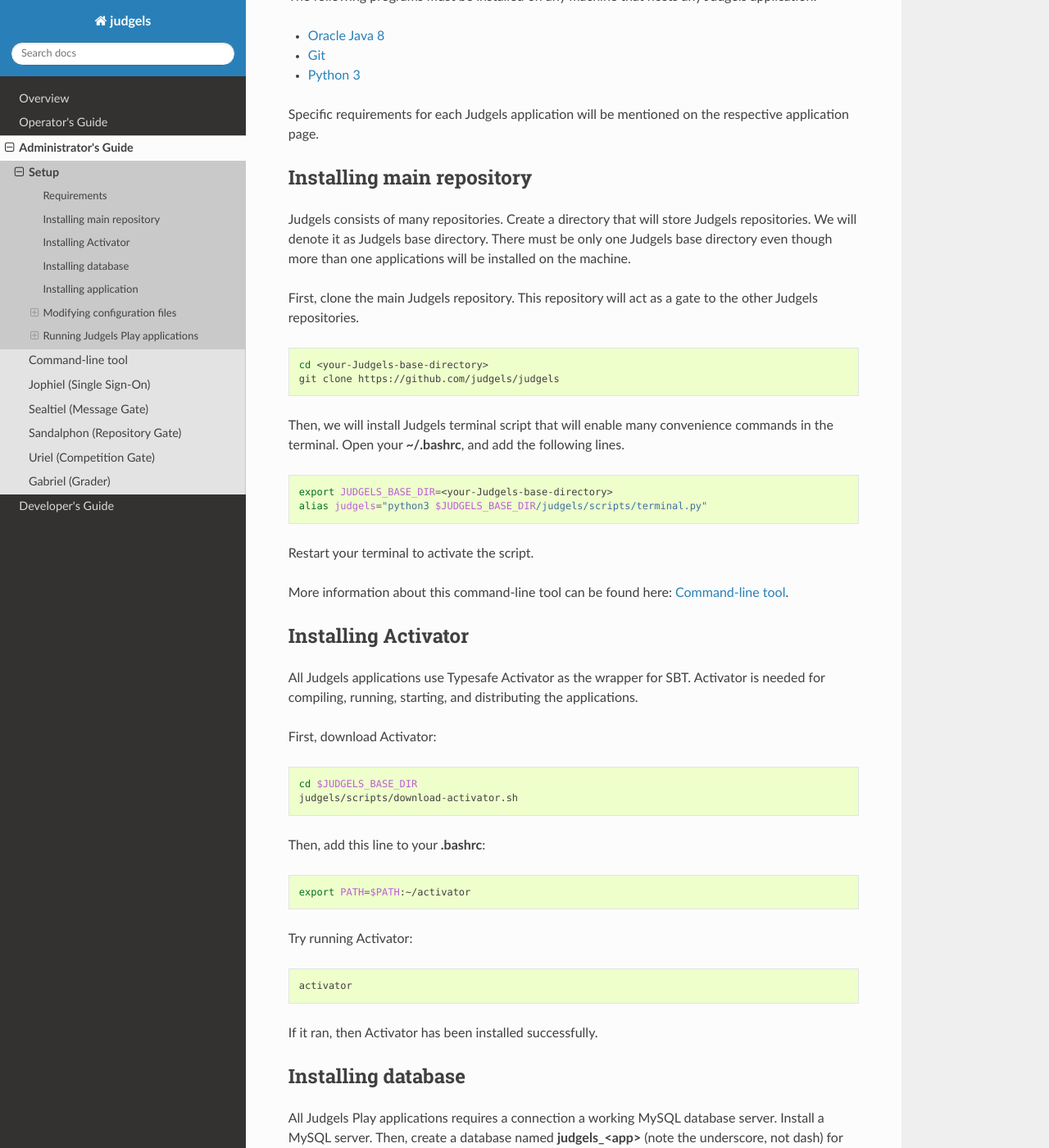
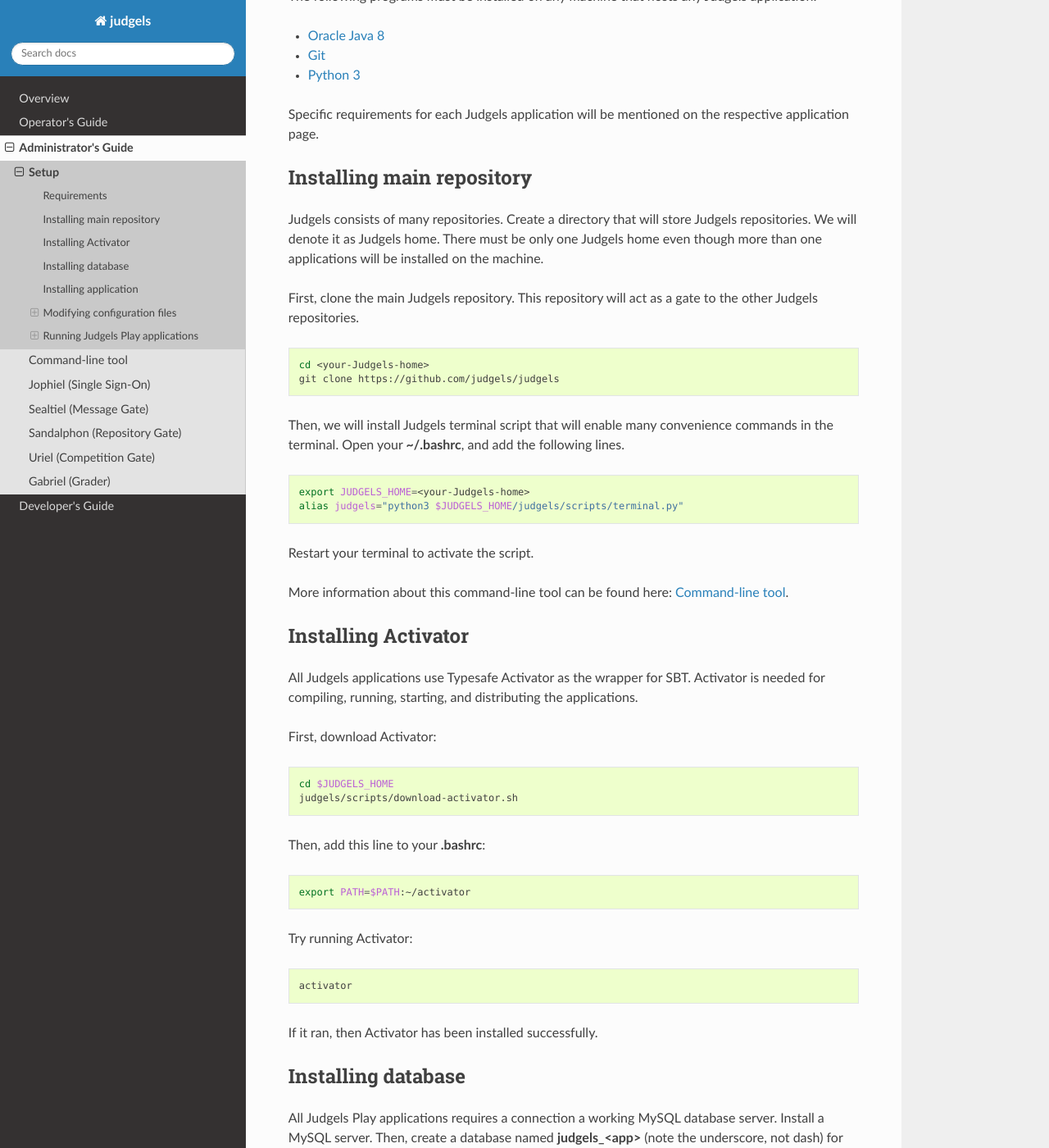
Before and after one commit to judgels/judgels, a Sphinx documentation site: the page built from docs/administrator/setup.rst, in a window 1280 px wide and 1400 px high, scrolled down 520 px. Shown: the whole window at 82% size. Built offline with Sphinx 7.4.7 and the Read the Docs theme 2.0.0, drawn with Linux system fonts in a browser that asks for light colours; formulas are drawn with MathJax 3; some of the changed text lies outside the part shown.

Commit message:
Change Judgels base directory term to Judgels home

```diff
--- a/docs/administrator/setup.rst
+++ b/docs/administrator/setup.rst
@@ -24,21 +24,21 @@
 Installing main repository
 --------------------------
 
-Judgels consists of many repositories. Create a directory that will store Judgels repositories. We will denote it as Judgels base directory. There must be only one Judgels base directory even though more than one applications will be installed on the machine.
+Judgels consists of many repositories. Create a directory that will store Judgels repositories. We will denote it as Judgels home. There must be only one Judgels home even though more than one applications will be installed on the machine.
 
 First, clone the main Judgels repository. This repository will act as a gate to the other Judgels repositories.
 
 .. sourcecode:: bash
 
-    cd <your-Judgels-base-directory>
+    cd <your-Judgels-home>
     git clone https://github.com/judgels/judgels
 
 Then, we will install Judgels terminal script that will enable many convenience commands in the terminal. Open your **~/.bashrc**, and add the following lines.
 
 .. sourcecode:: bash
 
-    export JUDGELS_BASE_DIR=<your-Judgels-base-directory>
-    alias judgels="python3 $JUDGELS_BASE_DIR/judgels/scripts/terminal.py"
+    export JUDGELS_HOME=<your-Judgels-home>
+    alias judgels="python3 $JUDGELS_HOME/judgels/scripts/terminal.py"
 
 Restart your terminal to activate the script.
 
@@ -53,7 +53,7 @@
 
 .. sourcecode:: bash
 
-    cd $JUDGELS_BASE_DIR
+    cd $JUDGELS_HOME
     judgels/scripts/download-activator.sh
 
 Then, add this line to your **.bashrc**:
@@ -165,9 +165,9 @@
 
 In production mode, we will deploy standalone executable files without the source code.
 
-#. Run the :code:`judgels dist <app>` command. It will create a zip file JUDGELS_BASE_DIR/dist/**<app>-<version>.zip**.
-#. Copy the zip file to the target machine, in its own JUDGELS_BASE_DIR/dist directory.
-#. Unzip the file. There should be a directory JUDGELS_BASE_DIR/dist/<app>-<version>.
+#. Run the :code:`judgels dist <app>` command. It will create a zip file JUDGELS_HOME/dist/**<app>-<version>.zip**.
+#. Copy the zip file to the target machine, in its own JUDGELS_HOME/dist directory.
+#. Unzip the file. There should be a directory JUDGELS_HOME/dist/<app>-<version>.
 #. If you run in HTTPS, you have to create a directory **conf** inside the above directory. This is probably a Play framework bug, and has been reported in this `GitHub issue <https://github.com/playframework/playframework/issues/4820>`_.
 #. Run the :code:`judgels start <app> <version>` or :code:`judgels start-https <app> <version>` command.
 
--- a/docs/administrator/terminal.rst
+++ b/docs/administrator/terminal.rst
@@ -18,8 +18,8 @@
 
 .. sourcecode:: bash
 
-    export JUDGELS_BASE_DIR=<your-Judgels-base-directory>
-    alias judgels="python3 $JUDGELS_BASE_DIR/judgels/scripts/terminal.py"
+    export JUDGELS_HOME=<your-Judgels-home>
+    alias judgels="python3 JUDGELS_HOME/judgels/scripts/terminal.py"
 
 Restart your terminal to activate the script.
 
```
Also changed, not shown: 1 other file.
